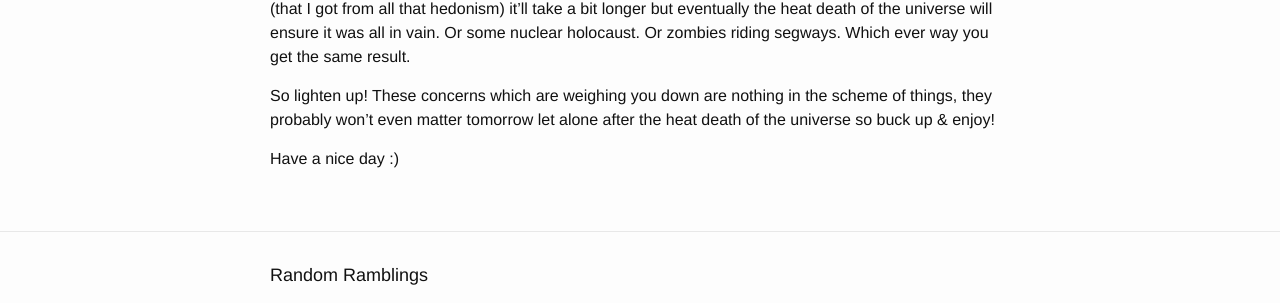
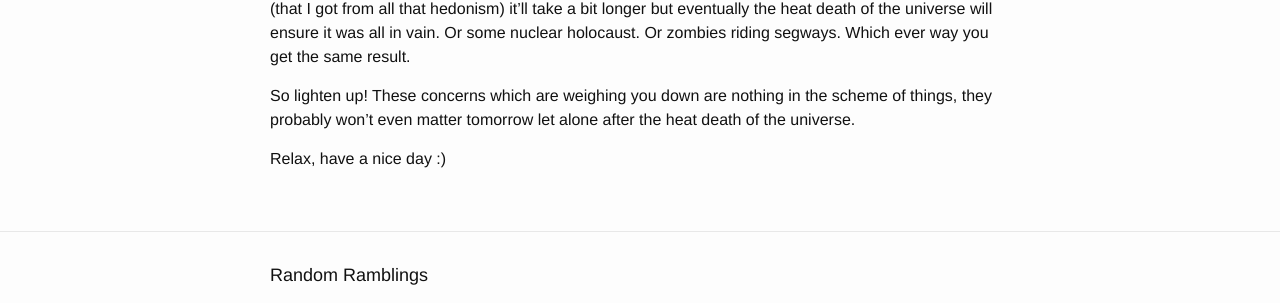
Before and after one commit to krutisfood/krutisfood.github.io, a Jekyll site: the page built from _posts/2016-04-13-polite-hedonism.markdown, in a window 1280 px wide. Shown: the part 1151-1454 px from the top of the page. Built offline with Jekyll 4.4.1, drawn with Linux system fonts in a browser that asks for light colours.

Commit message:
Slight hedonistic rewording

```diff
--- a/_posts/2016-04-13-polite-hedonism.markdown
+++ b/_posts/2016-04-13-polite-hedonism.markdown
@@ -30,6 +30,6 @@ And here we are!
 
 My continual anchor is the assumption that in 20 years it won't matter what my job title is now, in 100 years most of my life won't have mattered to anyone else except my decendants, even if I cure cancer (that I got from all that hedonism) it'll take a bit longer but eventually the heat death of the universe will ensure it was all in vain. Or some nuclear holocaust. Or zombies riding segways.  Which ever way you get the same result.
 
-So lighten up!  These concerns which are weighing you down are nothing in the scheme of things, they probably won't even matter tomorrow let alone after the heat death of the universe so buck up & enjoy!
+So lighten up!  These concerns which are weighing you down are nothing in the scheme of things, they probably won't even matter tomorrow let alone after the heat death of the universe.
 
-Have a nice day :)
+Relax, have a nice day :)
```
